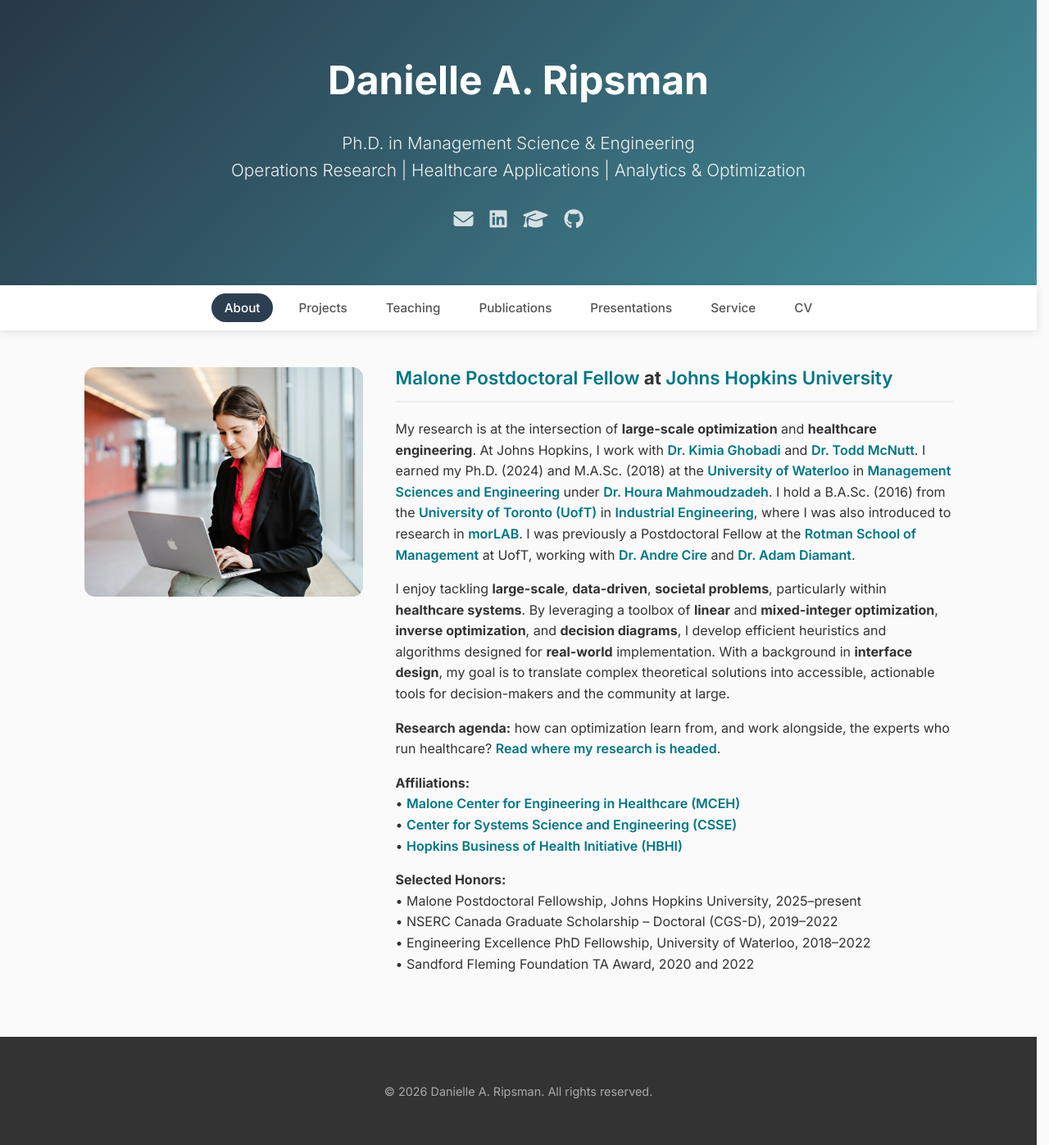
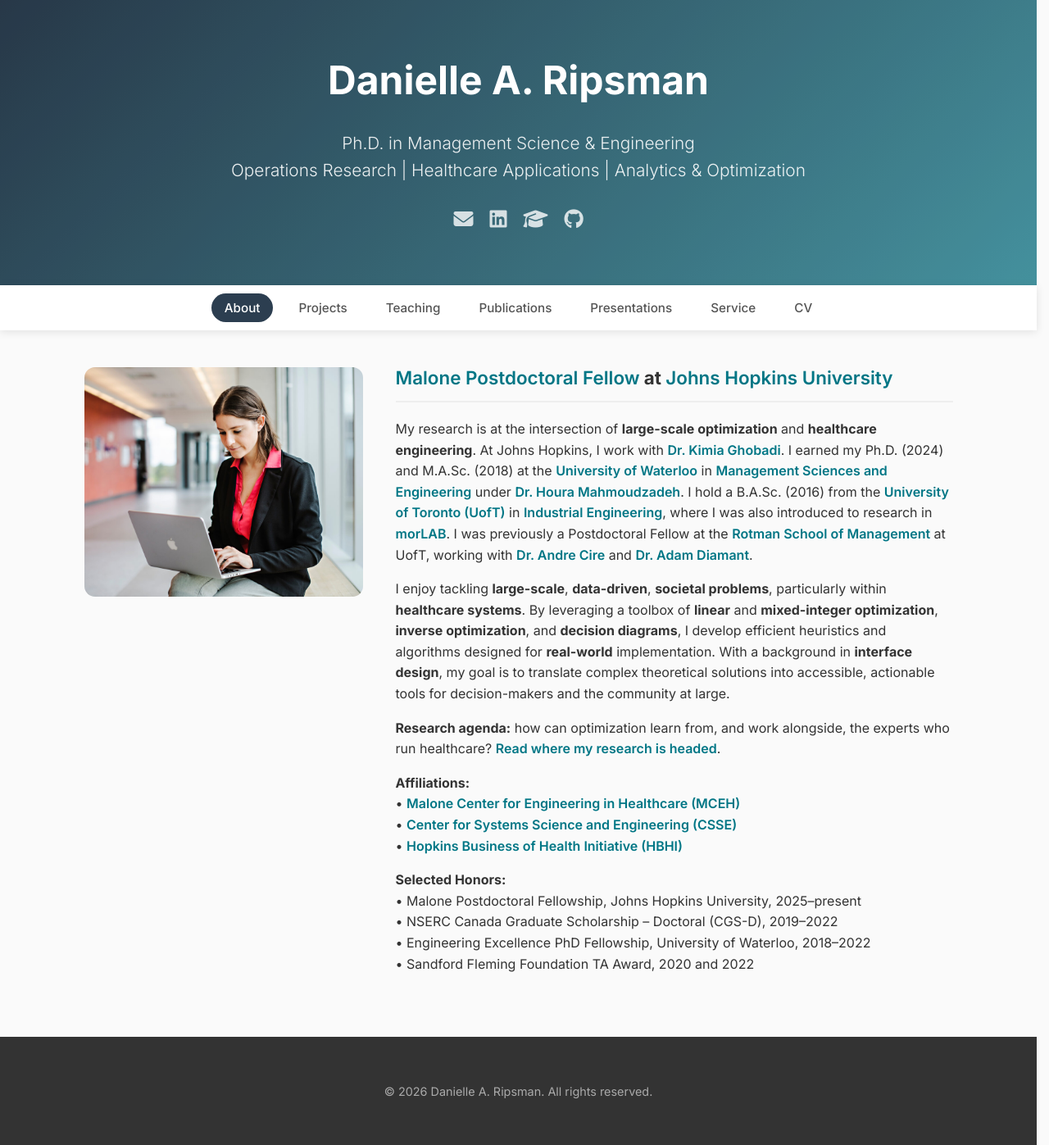
Before and after one commit to DaniRip/DaniRip.github.io, a Jekyll site: the page built from index.md, in a window 1280 px wide. Shown: the whole page at 82% size. Built offline with Jekyll 4.4.1, drawn with Linux system fonts in a browser that asks for light colours.

Commit message:
Home and CV: list Kimia Ghobadi as the Hopkins mentor
Co-Authored-By: Claude Opus 5.5 <noreply@anthropic.com>

```diff
--- a/index.md
+++ b/index.md
@@ -8,7 +8,7 @@ image: /assets/profile.jpg
   <a href="https://malonecenter.jhu.edu/people/danielle-ripsman/" target="_blank">Malone Postdoctoral Fellow</a> at <a href="https://www.jhu.edu" target="_blank">Johns Hopkins University</a>
 </div>
 
-My research is at the intersection of **large-scale optimization** and **healthcare engineering**. At Johns Hopkins, I work with <a href="https://systems.jhu.edu/kimia/" target="_blank">Dr. Kimia Ghobadi</a> and <a href="https://malonecenter.jhu.edu/people/todd-mcnutt/" target="_blank">Dr. Todd McNutt</a>. I earned my Ph.D. (2024) and M.A.Sc. (2018) at the <a href="https://uwaterloo.ca/">University of Waterloo</a> in <a href="https://uwaterloo.ca/management-sciences/" target="_blank">Management Sciences and Engineering</a> under <a href="https://uwaterloo.ca/management-science-engineering/profile/h6mahmou" target="_blank">Dr. Houra Mahmoudzadeh</a>. I hold a B.A.Sc. (2016) from the <a href="https://www.utoronto.ca/" target="_blank">University of Toronto (UofT)</a> in <a href="https://www.mie.utoronto.ca/" target="_blank">Industrial Engineering</a>, where I was also introduced to research in <a href="https://morlab.netlify.app/" target="_blank">morLAB</a>. I was previously a Postdoctoral Fellow at the <a href="https://www.rotman.utoronto.ca/" target="_blank">Rotman School of Management</a> at UofT, working with <a href="https://discover.research.utoronto.ca/16076-andre-augusto-cire" target="_blank">Dr. Andre Cire</a> and <a href="https://schulich.yorku.ca/faculty/adam-diamant/" target="_blank">Dr. Adam Diamant</a>.
+My research is at the intersection of **large-scale optimization** and **healthcare engineering**. At Johns Hopkins, I work with <a href="https://systems.jhu.edu/kimia/" target="_blank">Dr. Kimia Ghobadi</a>. I earned my Ph.D. (2024) and M.A.Sc. (2018) at the <a href="https://uwaterloo.ca/">University of Waterloo</a> in <a href="https://uwaterloo.ca/management-sciences/" target="_blank">Management Sciences and Engineering</a> under <a href="https://uwaterloo.ca/management-science-engineering/profile/h6mahmou" target="_blank">Dr. Houra Mahmoudzadeh</a>. I hold a B.A.Sc. (2016) from the <a href="https://www.utoronto.ca/" target="_blank">University of Toronto (UofT)</a> in <a href="https://www.mie.utoronto.ca/" target="_blank">Industrial Engineering</a>, where I was also introduced to research in <a href="https://morlab.netlify.app/" target="_blank">morLAB</a>. I was previously a Postdoctoral Fellow at the <a href="https://www.rotman.utoronto.ca/" target="_blank">Rotman School of Management</a> at UofT, working with <a href="https://discover.research.utoronto.ca/16076-andre-augusto-cire" target="_blank">Dr. Andre Cire</a> and <a href="https://schulich.yorku.ca/faculty/adam-diamant/" target="_blank">Dr. Adam Diamant</a>.
 
 I enjoy tackling **large-scale**, **data-driven**, **societal problems**, particularly within **healthcare systems**. By leveraging a toolbox of **linear** and **mixed-integer optimization**, **inverse optimization**, and **decision diagrams**, I develop efficient heuristics and algorithms designed for **real-world** implementation. With a background in **interface design**, my goal is to translate complex theoretical solutions into accessible, actionable tools for decision-makers and the community at large.
 
```
Also changed, not shown: 1 other file.
